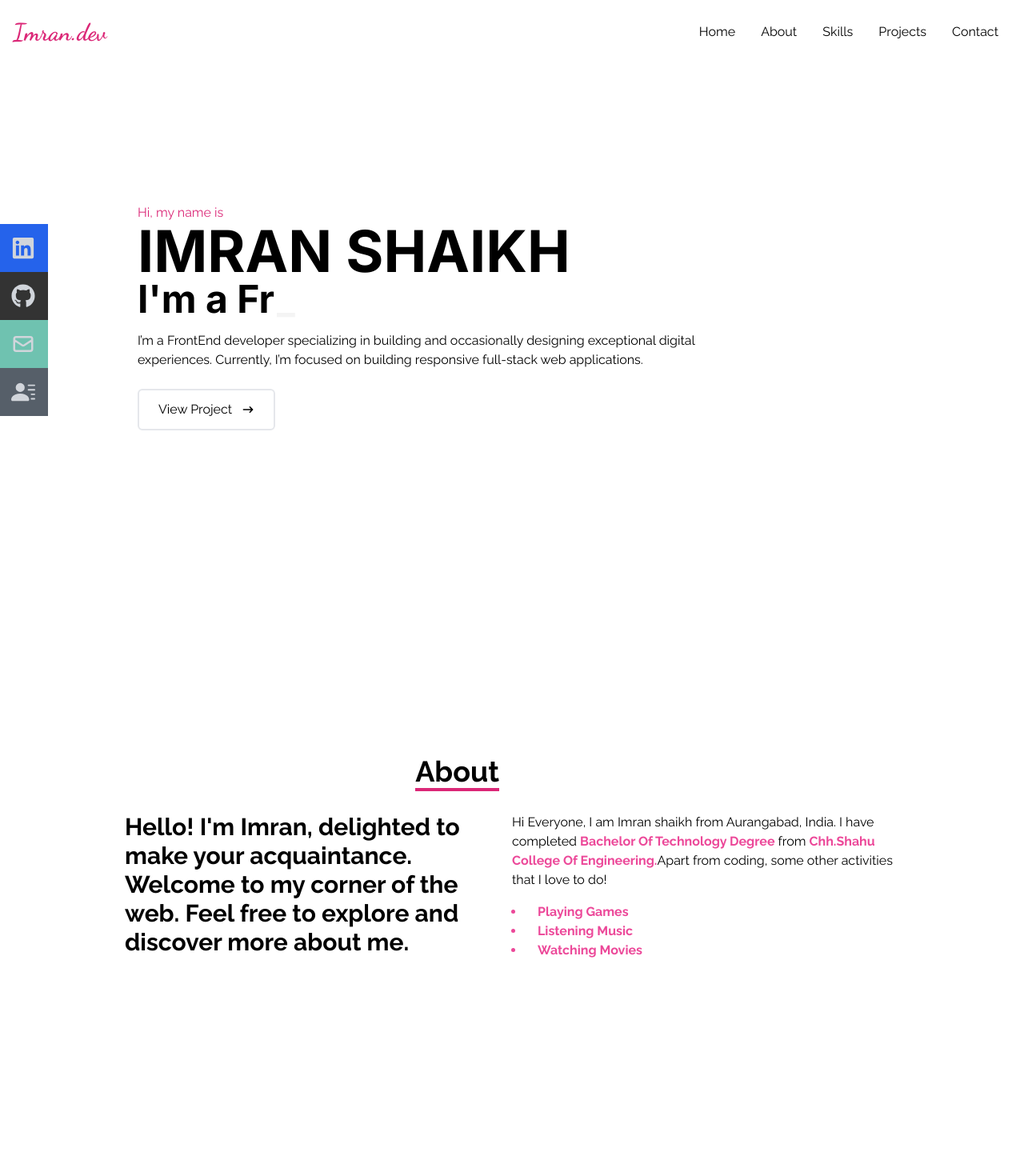
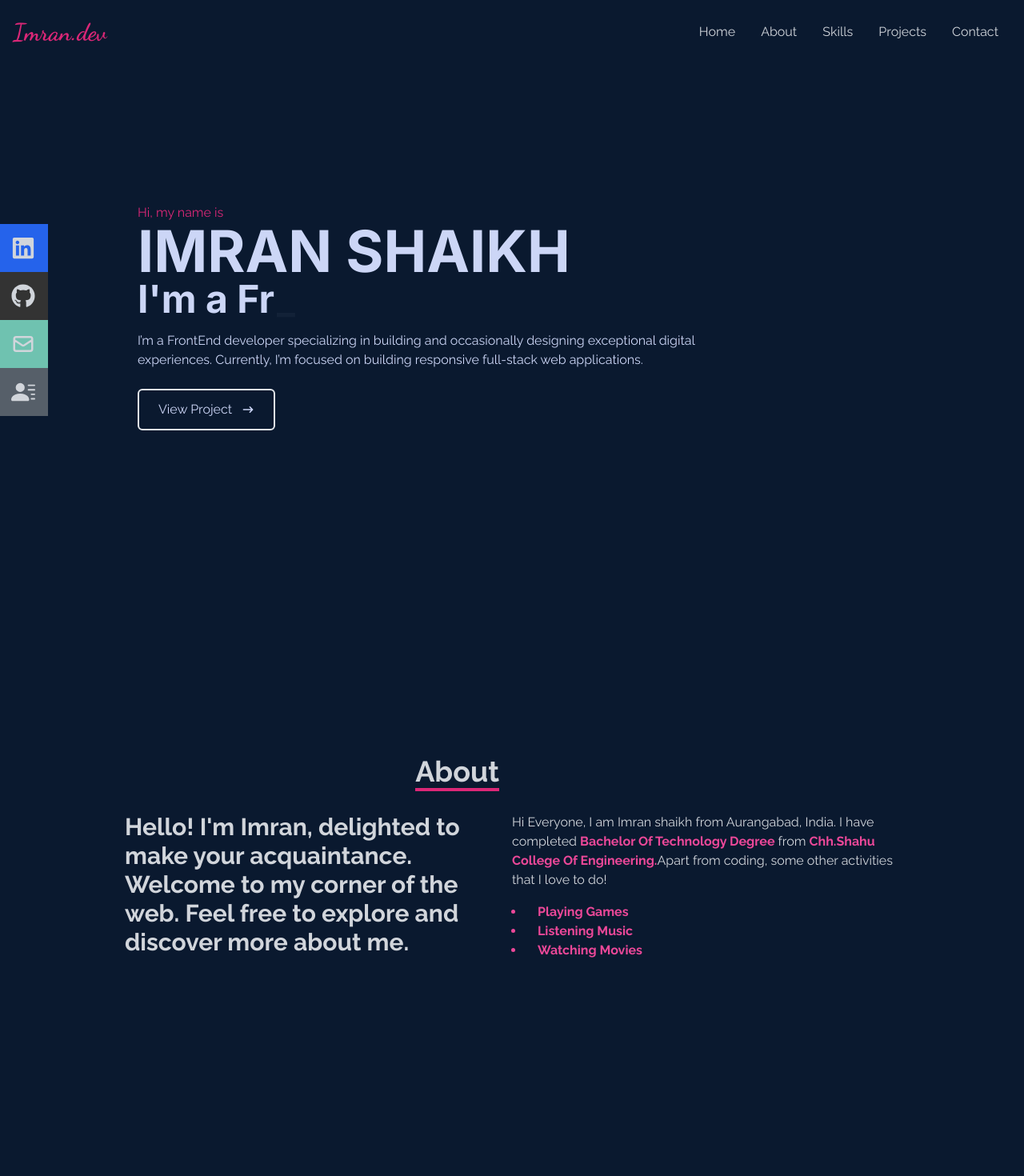
Before and after one commit to imranshaikh9930/MyPortfolio, a React (Vite) app: page / in a window 1280 px wide. Shown: the top 1470 px of the page at 80% size. Built offline with nearby package versions, Linux system fonts and the light colour scheme.

Commit message:
porfolio updated

```diff
--- a/index.html
+++ b/index.html
@@ -3,7 +3,7 @@
   <head>
     <meta charset="UTF-8" />
     <!-- <link rel="icon" type="image/x-icon" href="/images/favicon.ico"> -->
-    <link rel="icon" type="image/x-icon" href="./src/assets/favicon.jpeg">
+    <link rel="icon" type="image/x-icon" href="./src/assets/cv.png">
     <meta name="viewport" content="width=device-width, initial-scale=1.0" />
     <title>My Portfolio</title>
   </head>
--- a/src/components/About.jsx
+++ b/src/components/About.jsx
@@ -1,7 +1,7 @@
 import myImg from "../assets/Pic2.jpg"
 const About = () => {
   return (
-    <div name="about" className="w-full h-screen bg-[#fff] text-black  dark:bg-[#0a192f] dark:text-gray-300">
+    <div name="about" className="w-full h-screen bg-[#0a192f] text-gray-300">
       <div className="flex flex-col justify-center items-center w-full h-full mt-[-12rem] sm:mt-[-8rem]">
         <div className="max-w-[1000px] w-full grid grid-cols-2 gap-8 mt-[14rem]  md:mt-0">
           <div className="sm:text-right pb-8 pl-4">
--- a/src/components/Contact.jsx
+++ b/src/components/Contact.jsx
@@ -43,7 +43,7 @@ const Contact = (e) => {
   return (
     <div
       name="contact"
-      className="w-full h-auto bg-[#fff] dark:bg-[#0a192f] flex justify-center items-center p-4"
+      className="w-full h-auto bg-[#0a192f] flex justify-center items-center p-4"
     >
       <ToastContainer
       position="bottom-right"
@@ -54,7 +54,7 @@ const Contact = (e) => {
         className="flex flex-col max-w-[600px] w-full h-100"
       >
         <div className="pb-8 mt-[4rem]">
-          <p className="text-2xl font-bold inline border-b-4 border-pink-600 text-[#000] dark:text-gray-300 sm:text-4xl">
+          <p className="text-2xl font-bold inline border-b-4 border-pink-600 text-gray-300 sm:text-4xl">
             Contact
           </p>
         </div>
@@ -82,7 +82,7 @@ const Contact = (e) => {
           value={message}
           onChange={(e) => setMessage(e.target.value)}
         ></textarea>
-        <button className="text-black dark:text-white border border-gray-400  dark:border-2 hover:bg-gray-400 hover:border-gray-400  dark:hover:bg-pink-600 dark:hover:border-pink-600 px-4 py-3 my-8 mx-auto flex items-center">
+        <button className="text-white border border-gray-400  border-2 hover:bg-gray-400  hover:bg-pink-600 dark:hover:border-pink-600 px-4 py-3 my-8 mx-auto flex items-center">
           Let's Collaborate
         </button>
       </form>
--- a/src/components/Home.jsx
+++ b/src/components/Home.jsx
@@ -4,16 +4,16 @@ import { Typewriter } from 'react-simple-typewriter';
 import {Link} from "react-scroll"
 const Home = () => {
   return (
-    <div name='home' className='w-full h-screen bg-[#fff] text-black dark:bg-[#0a192f]'>
+    <div name='home' className='w-full h-screen   bg-[#0a192f]'>
       {/* Container */}
 
       <div className='max-w-[1000px] mx-auto px-8 flex flex-col justify-center h-full'>
 
         <p className='text-pink-600'>Hi, my name is</p>
-        <h1 className='text-2xl sm:text-7xl font-bold text-[#000] dark:text-[#ccd6f6] font-Hero'>
+        <h1 className='text-2xl sm:text-7xl font-bold text-[#ccd6f6] font-Hero'>
          IMRAN SHAIKH
         </h1>
-        <h2 className='text-2xl sm:text-5xl font-bold text-[#000] dark:text-[#ccd6f6] font-Hero'>
+        <h2 className='text-2xl sm:text-5xl font-bold text-[#ccd6f6] font-Hero'>
           I'm a  <Typewriter
             words={['FrontEnd Developer', 'React-Developer']}
             loop={Infinity}
@@ -27,7 +27,7 @@ const Home = () => {
             // onType={handleType}
           />
         </h2>
-        <p className='text-[#000] dark:text-[#ccd6f6] py-4 max-w-[700px]'>
+        <p className='text-[#ccd6f6] py-4 max-w-[700px]'>
           I’m a FrontEnd developer specializing in building and occasionally
           designing exceptional digital experiences. Currently, I’m focused on
           building responsive full-stack web applications.
@@ -35,7 +35,7 @@ const Home = () => {
         </p>
         <div>
             <Link to="project" smooth={true} duration={500}>
-          <button className='text-[#000] dark:text-[#ccd6f6] group border-2 px-6 py-3 my-2 flex items-center hover:bg-gray-400 hover:border-gray-400 dark:hover:bg-pink-600  dark:hover:border-pink-600 rounded-md'>
+          <button className='text-[#ccd6f6] group border-2 px-6 py-3 my-2 flex items-center hover:bg-gray-400 hover:border-gray-400 dark:hover:bg-pink-600  dark:hover:border-pink-600 rounded-md'>
             View Project
             <span className='group-hover:rotate-90 duration-300'>
               <HiArrowNarrowRight className='ml-3 ' />
--- a/src/components/Navbar.jsx
+++ b/src/components/Navbar.jsx
@@ -10,26 +10,12 @@ const Navbar = () => {
   const [nav, setNav] = useState(false);
   const handleClick = () => setNav(!nav);
   const [isDarkTheme, setIsDarkTheme] = useState(false);
-  // const {theme,toggleTheme} = useTheme();
 
-//   const toggleMethod = () => {
-//     const htmlEle = document.querySelector("html").classList;
-
-//     if (localStorage.theme === 'dark') {
-//         htmlEle.remove("dark");
-//         localStorage.removeItem("theme");
-//         setIsDarkTheme(false); // Update state after removing dark theme
-//     } else {
-//         htmlEle.add("dark");
-//         localStorage.setItem("theme", "dark");
-//         setIsDarkTheme(true); // Update state after adding dark theme
-//     }
-// }
 
 
 
   return (
-    <div className="fixed w-full h-[80px] flex justify-between items-center px-4  bg-[#fff] dark:bg-[#0a192f] text-black dark:text-gray-300 z-[100]">
+    <div className="fixed w-full h-[80px] flex justify-between items-center px-4 bg-[#0a192f] text-gray-300 z-[100]">
       <div>
         <h1 className="font-bold text-3xl text-pink-600 text-w font-Nav">
           Imran.dev
--- a/src/components/Skills.jsx
+++ b/src/components/Skills.jsx
@@ -12,7 +12,7 @@ import Mongo from '../assets/mongo.png';
 
 const Skills = () => {
   return (
-    <div name='skills' className='w-full h-screen bg-[#fff] text-[#000] dark:bg-[#0a192f] dark:text-gray-300 '>
+    <div name='skills' className='w-full h-screen bg-[#0a192f] text-gray-300 '>
       {/* Container */}
       <div className='max-w-[1000px] mx-auto p-4 flex flex-col justify-center w-full h-full mt-[-1rem] '>
           <div className='mt-[36rem] md:mt-[4rem]  '>
--- a/src/components/Work.jsx
+++ b/src/components/Work.jsx
@@ -7,18 +7,19 @@ const Work = () => {
   //setProject(data);
 
   return (
-    <div name='project' className='w-full md:h-screen text-gray-300 bg-[#0a192f]'>
-    <div className='max-w-[1000px] mx-auto p-4 flex flex-col justify-center w-full h-full'>
-      <div className='pb-8 mt-[26rem] sm:mt-[5rem] md:mt-[9rem]'>
-        <p className='text-2xl sm:text-4xl font-bold inline border-b-4 text-gray-300 border-pink-600'>
+    <div
+      name="project"
+      className="w-full md:h-screen text-gray-300 bg-[#0a192f]"
+    >
+      <div className="max-w-[1000px] mx-auto p-4 flex flex-col justify-center w-full h-full">
+        <div className="pb-8 mt-[26rem] sm:mt-[5rem] md:mt-[9rem]">
+          <p className="text-2xl sm:text-4xl font-bold inline border-b-4 text-gray-300 border-pink-600">
             Projects
           </p>
-
         </div>
 
         {/* container for projects */}
-<div className="grid sm:grid-cols-2 md:grid-cols-3 gap-4">
-
+        <div className="grid sm:grid-cols-2 md:grid-cols-3 gap-6">
           {/* Gird Item */}
           {project.map((item, index) => (
             <div
@@ -55,8 +56,6 @@ const Work = () => {
               </div>
             </div>
           ))}
-
-
         </div>
       </div>
     </div>
```
Also changed, not shown: src/assets/cv.png (added). Lines whose indentation alone changed are shown as unchanged.
